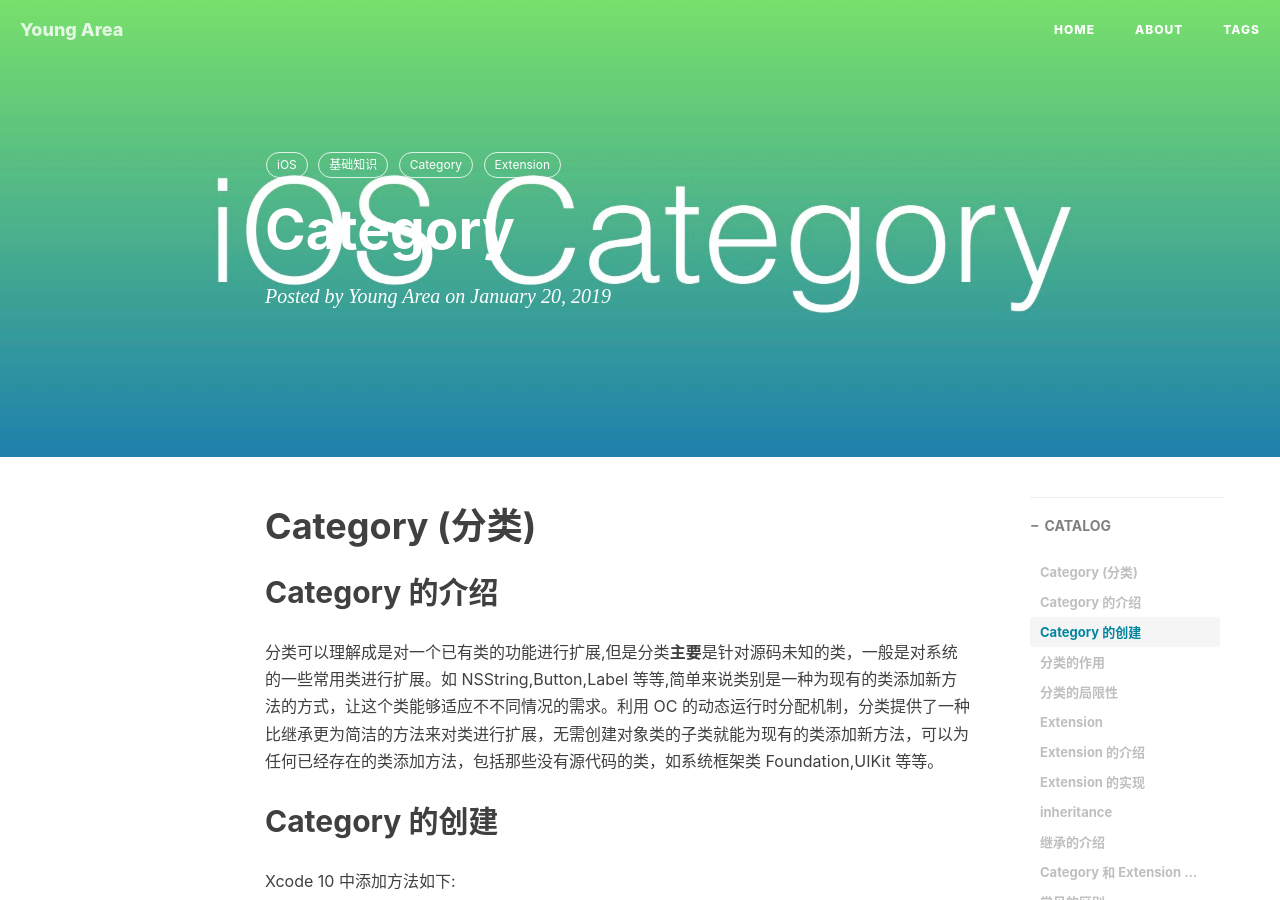
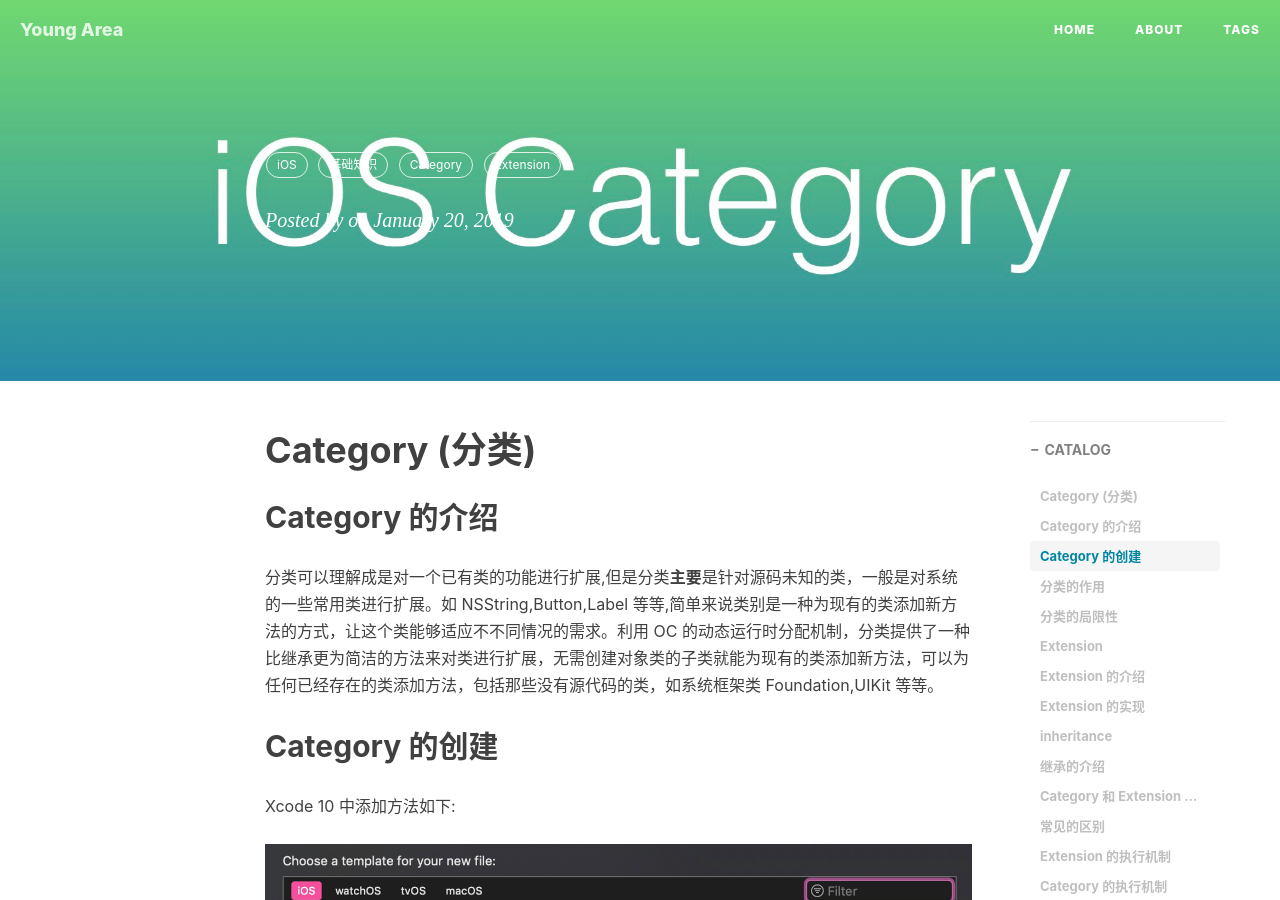
Before and after one commit to Yousanflics/yousanflics.github.io, a Jekyll site: the page built from _posts/2019-01-20-Category.md, in a window 1280 px wide and 900 px high. Built offline with Jekyll 4.4.1, drawn with Linux system fonts in a browser that asks for light colours; nearby versions of some CDN libraries; comment, search, counter and statistics services are not loaded.

Commit message:
update Category

```diff
--- a/_posts/2019-01-20-Category.md
+++ b/_posts/2019-01-20-Category.md
@@ -1,10 +1,10 @@
 ---
 layout:     post
-title:
+title:      " "
 
-subtitle:   ""
+subtitle:   " "
 date:       2019-01-20
-author:
+author:     " "
 header-img: img/post-bg-Category.jpg
 catalog: true
 tags:
```
